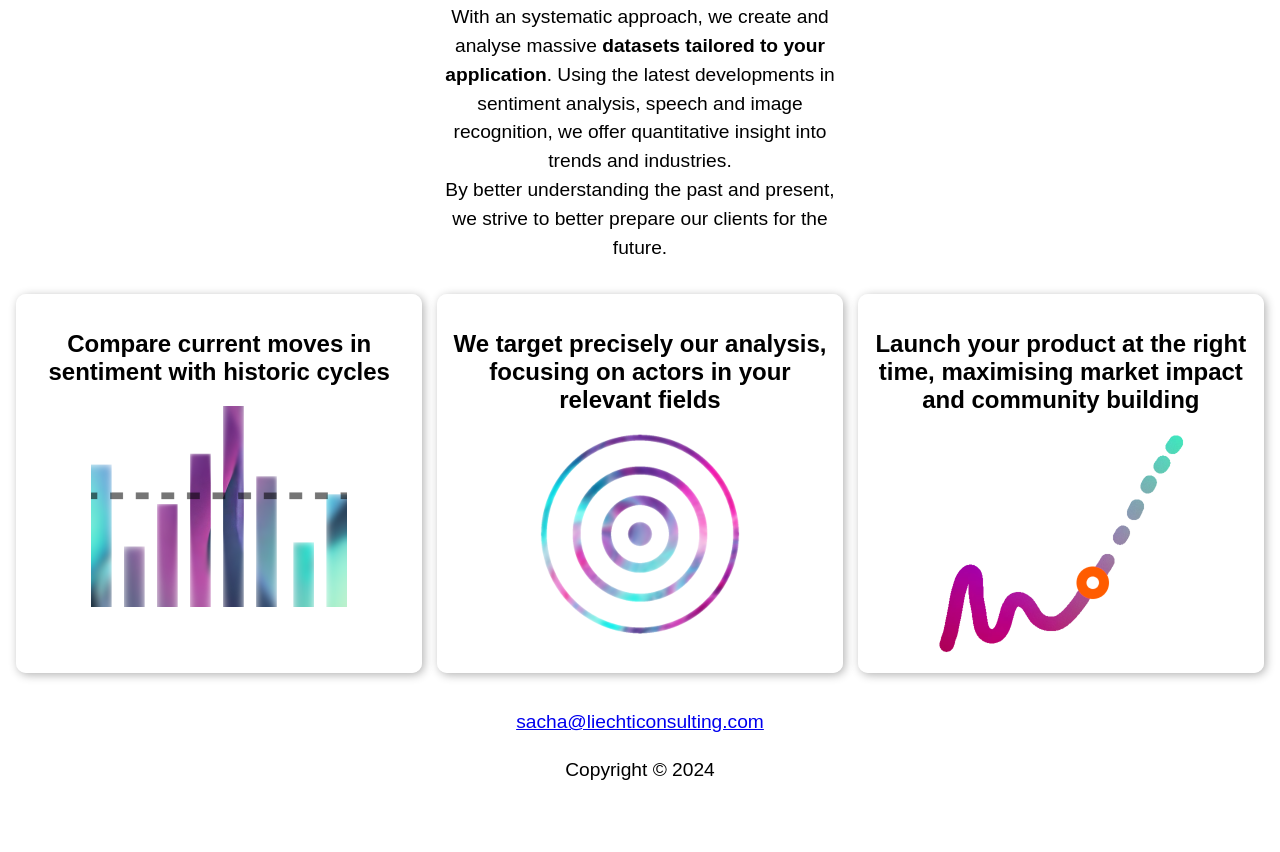
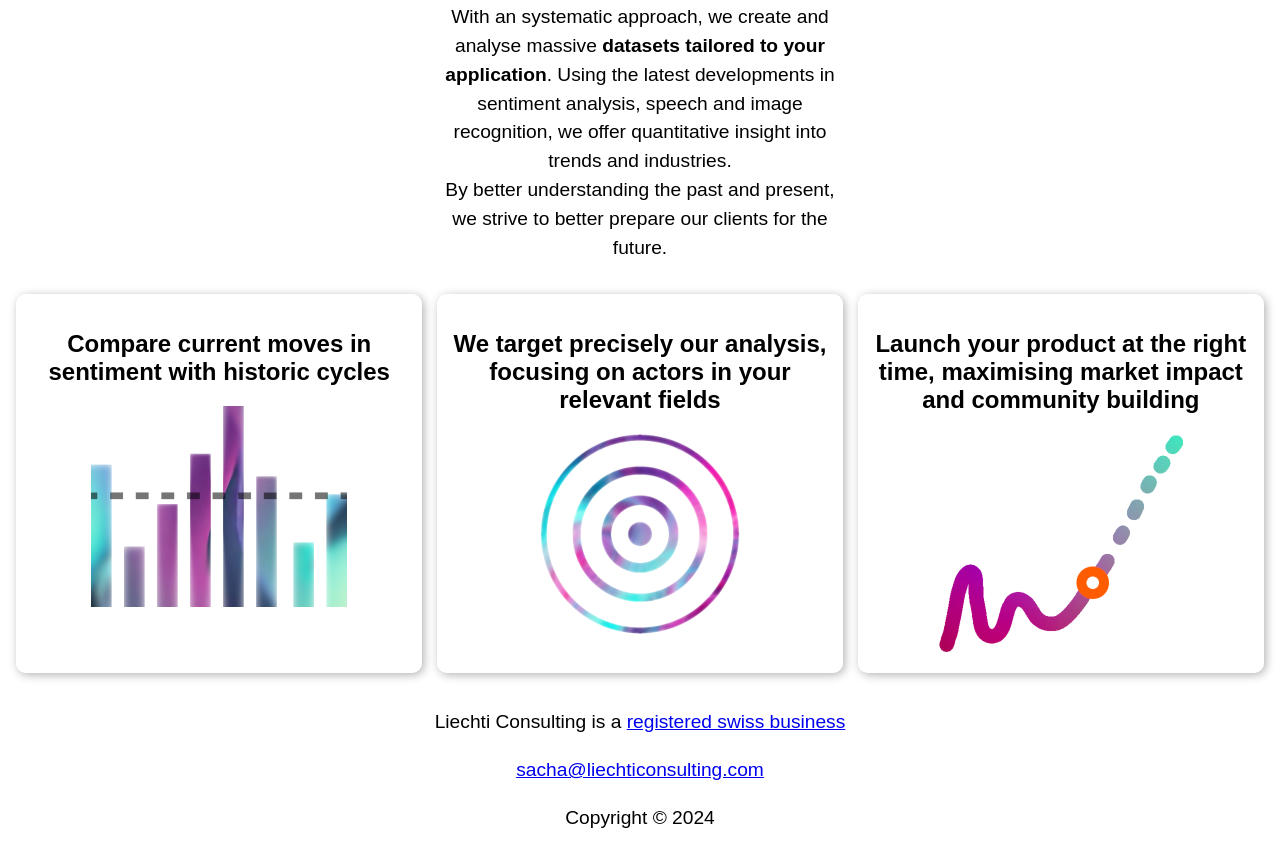
Before and after one commit to Athanaze/website, a plain HTML site: page index.html in a window 1280 px wide. Shown: the part 832-1684 px from the top of the page. Before the commit the page ends 1636 px from the top, so only its background shows below. Drawn offline with Linux system fonts and the light colour scheme.

Commit message:
GOD BLESS THIS COUNTRY

```diff
--- a/index.html
+++ b/index.html
@@ -33,6 +33,12 @@
       </div>
     </main>
     <footer>
+      <center>
+        <p>
+          Liechti Consulting is a <a href="https://www.uid.admin.ch/Detail.aspx?uid_id=CHE-319.390.704">registered swiss business</a></center>
+
+        </p>
+
       <p>
         <a href="mailto:sacha@liechticonsulting.com">sacha@liechticonsulting.com</a>
       </p>
```
